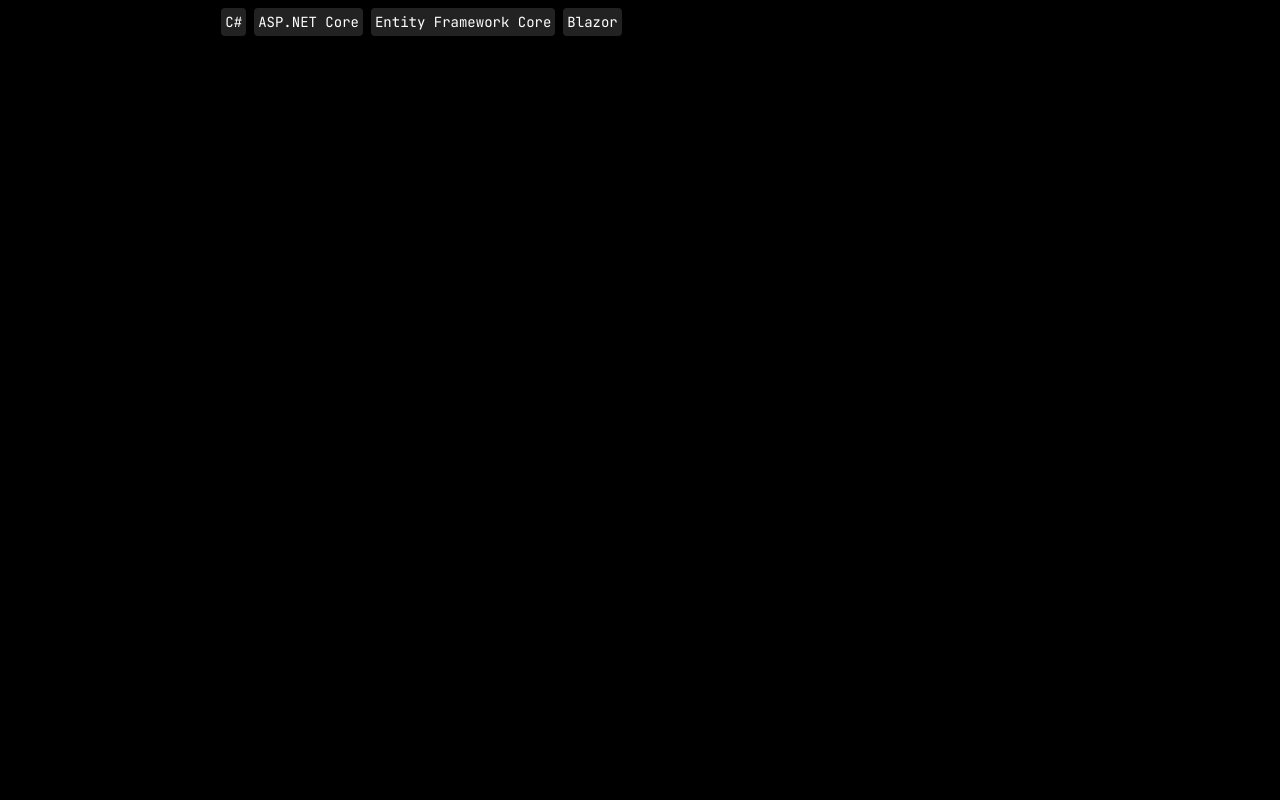
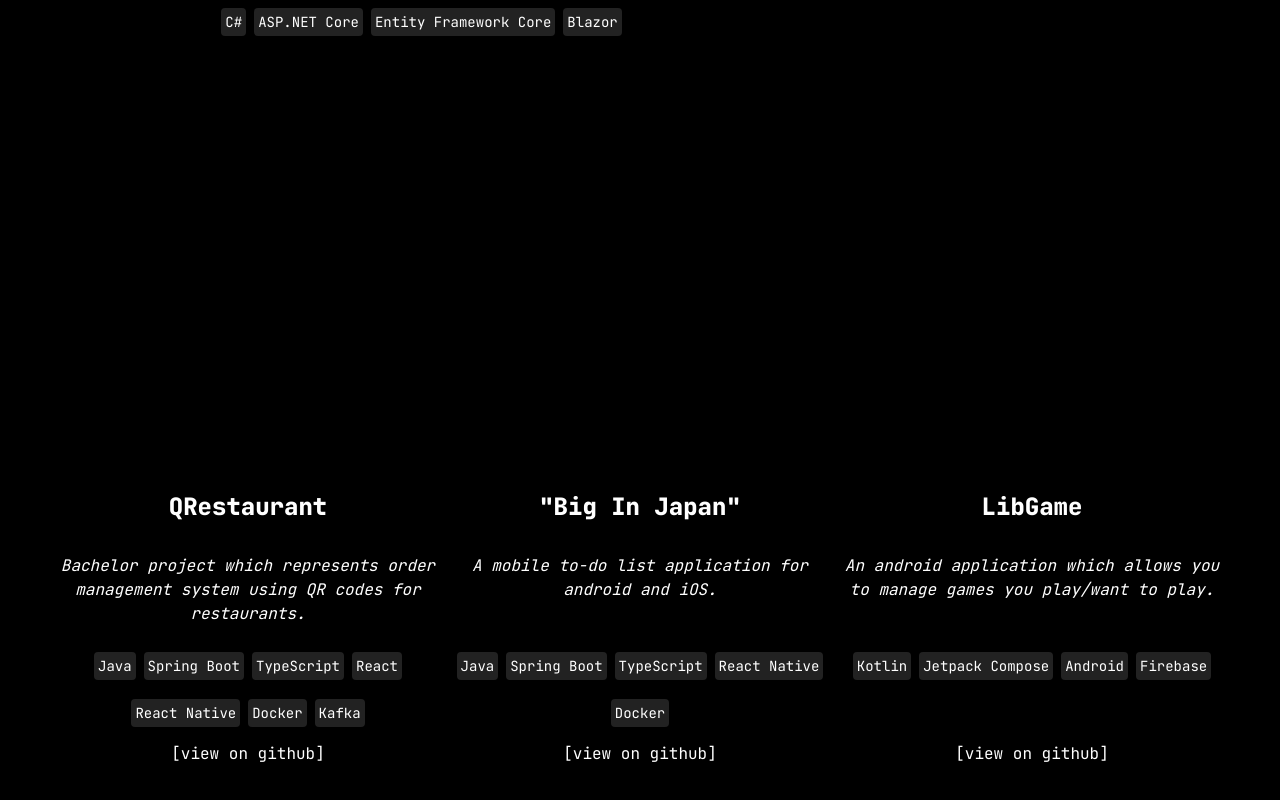
Before and after one commit to inux71/grabieckacper-website, a Next.js app: page / in a window 1280 px wide. Shown: the part 2152-2952 px from the top of the page. Built offline with nearby package versions, Linux system fonts and the light colour scheme.

Commit message:
add projects section

```diff
--- /dev/null
+++ b/src/components/project.tsx
@@ -0,0 +1,38 @@
+import Link from "next/link";
+import Technology from "./technology";
+
+export default function Project({
+  title,
+  description,
+  technologies,
+  url,
+}: {
+  title: string;
+  description: string;
+  technologies: string[];
+  url?: string;
+}) {
+  return (
+    <div className="flex flex-col justify-center items-center w-96 h-96 p-1 m-1 rounded hover:scale-105 hover:cursor-default">
+      <div className="flex flex-col justify-center items-center h-1/4">
+        <h3 className="text-2xl font-extrabold">{title}</h3>
+      </div>
+
+      <div className="flex flex-col justify-start items-center h-1/4">
+        <p className="italic text-center">{description}</p>
+      </div>
+
+      <div className="flex flex-wrap justify-center items-start h-1/4">
+        {technologies.map((technology: string, index: number) => {
+          return <Technology key={index} name={technology} />;
+        })}
+      </div>
+
+      {url && (
+        <Link href={url} target="_blank" className="hover:font-extrabold h-1/4">
+          {"[view on github]"}
+        </Link>
+      )}
+    </div>
+  );
+}
--- a/src/components/sections/projects.tsx
+++ b/src/components/sections/projects.tsx
@@ -1,3 +1,45 @@
+import Project from "../project";
+
 export default function Projects() {
-  return <section id="projects" className="min-h-screen"></section>;
+  return (
+    <section
+      id="projects"
+      className="min-h-screen flex flex-wrap justify-center items-center"
+    >
+      <Project
+        title="QRestaurant"
+        description="Bachelor project which represents order management system using QR codes for restaurants."
+        technologies={[
+          "Java",
+          "Spring Boot",
+          "TypeScript",
+          "React",
+          "React Native",
+          "Docker",
+          "Kafka",
+        ]}
+        url="https://github.com/teamqr/qrestaurant"
+      />
+
+      <Project
+        title='"Big In Japan"'
+        description="A mobile to-do list application for android and iOS."
+        technologies={[
+          "Java",
+          "Spring Boot",
+          "TypeScript",
+          "React Native",
+          "Docker",
+        ]}
+        url="https://github.com/Pichi00/kanbanTable"
+      />
+
+      <Project
+        title="LibGame"
+        description="An android application which allows you to manage games you play/want to play."
+        technologies={["Kotlin", "Jetpack Compose", "Android", "Firebase"]}
+        url="https://github.com/Inux71/lib-game"
+      />
+    </section>
+  );
 }
--- /dev/null
+++ b/src/components/technology.tsx
@@ -0,0 +1,3 @@
+export default function Technology({ name }: { name: string }) {
+  return <span className="text-sm bg-[#222] p-1 m-1 rounded">{name}</span>;
+}
--- a/src/components/work.tsx
+++ b/src/components/work.tsx
@@ -1,3 +1,5 @@
+import Technology from "./technology";
+
 export default function Work({
   position,
   company,
@@ -23,11 +25,7 @@ export default function Work({
 
       <div className="flex flex-wrap justify-start items-start pt-2">
         {technologies.map((technology: string, index: number) => {
-          return (
-            <div key={index} className="flex text-sm bg-[#222] p-1 m-1 rounded">
-              <span>{technology}</span>
-            </div>
-          );
+          return <Technology key={index} name={technology} />;
         })}
       </div>
     </div>
```
